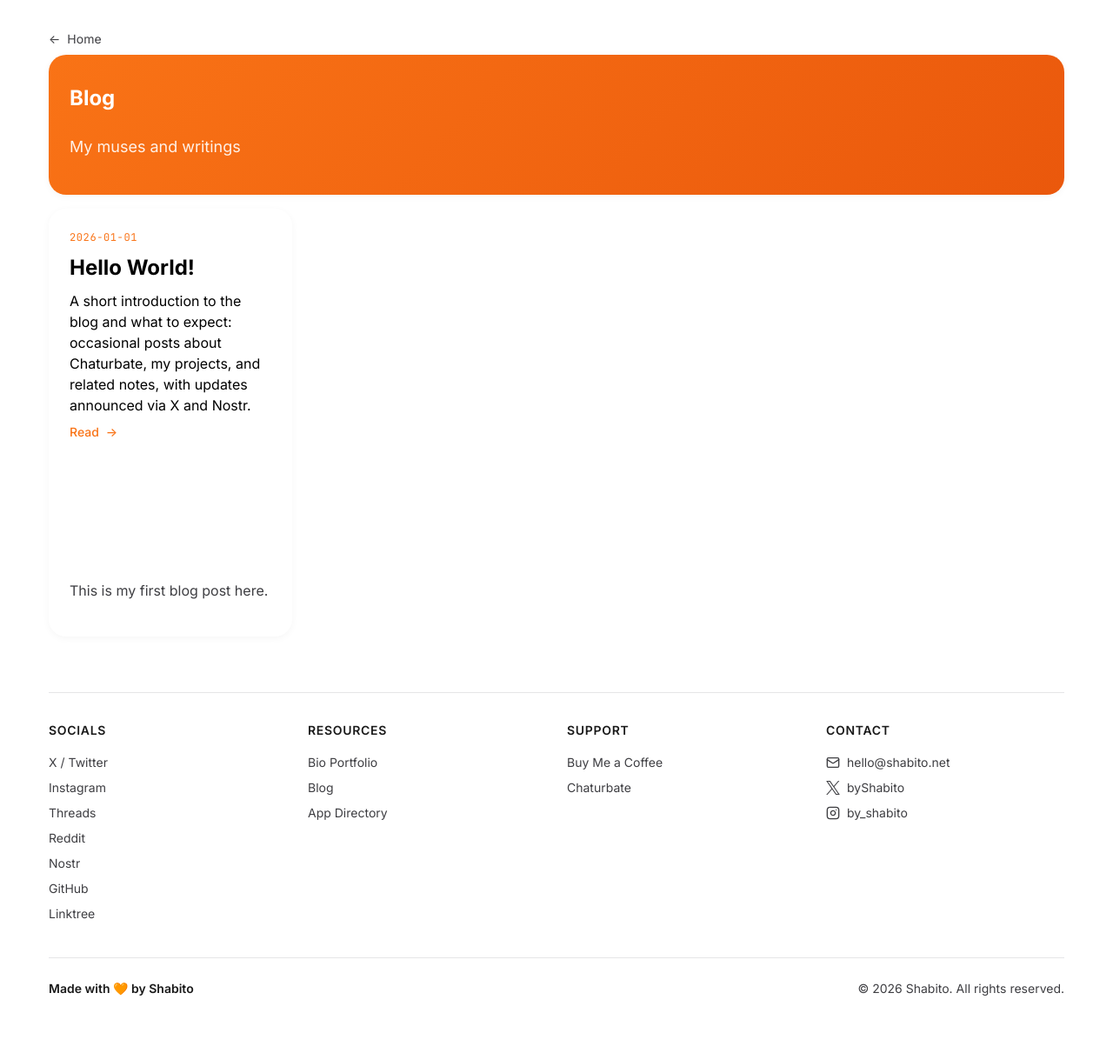
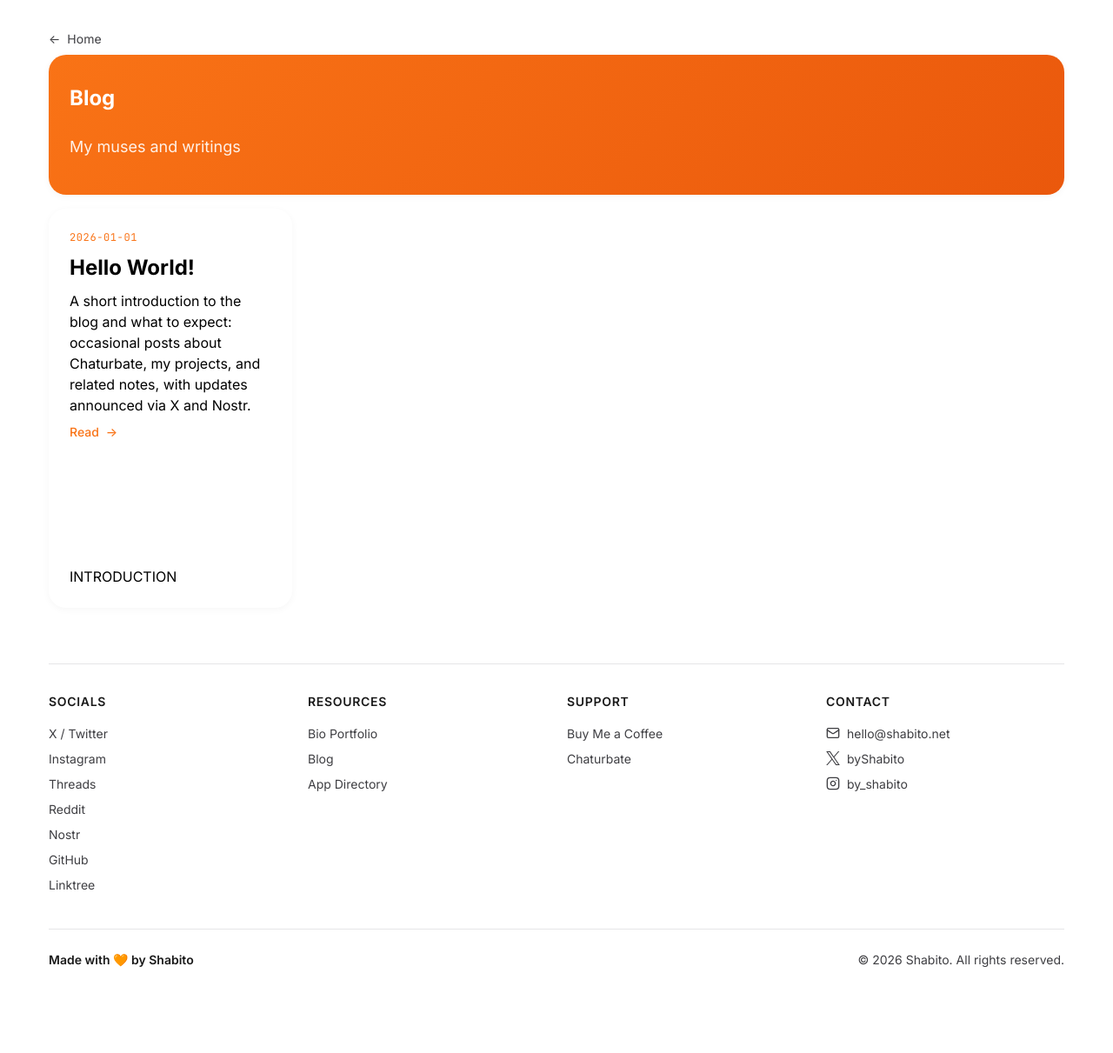
Before and after one commit to byshabito/byshabito.github.io, a Jekyll site: the page built from blog/index.html, in a window 1280 px wide. Shown: the whole page at 87% size. Built offline with Jekyll 4.4.1, drawn with Linux system fonts in a browser that asks for light colours; after the commit the page ends 1178 px from its top, so only the background shows below that.

Commit message:
update blog index article display

```diff
--- a/blog/index.html
+++ b/blog/index.html
@@ -12,18 +12,28 @@
   <div class="bento-header">
     <div class="bento-header-main">
       <span class="bento-label">{{ post.date | date:"%F" }}</span>
-      <h2 class="bento-title" style="view-transition-name: blog-title-{{ post.slug }};">{{ post.title }}</h2>
-      <p style="view-transition-name: blog-desc-{{ post.slug }};">{{post.description}}</p>
+      <h2
+        class="bento-title"
+        style="view-transition-name: blog-title-{{ post.slug }};"
+      >
+        {{ post.title }}
+      </h2>
+      <p style="view-transition-name: blog-desc-{{ post.slug }};">
+        {{post.description}}
+      </p>
       <a href="{{ post.url }}" target="_self" class="bento-link">Read</a>
     </div>
   </div>
   <div class="bio-preview">
-    <!-- Image if included -->
+    <img
+      src="{{ post.preview_image }}"
+      alt="Preview image for {{ post.title }}"
+      loading="lazy"
+      onerror="this.style.display='none'"
+    />
   </div>
-  <div class="bio-content">
-    <p style="margin-top: var(--space-md)">
-      {{ post.excerpt | strip_html | truncate: 160 }}
-    </p>
+  <div class="bio-content" style="text-transform: uppercase">
+    {{post.categories | join: ' • '}}
   </div>
 </div>
 {% endfor %}
```
Also changed, not shown: _posts/2026-01-01-hello-world.md (+1 -1 lines).
